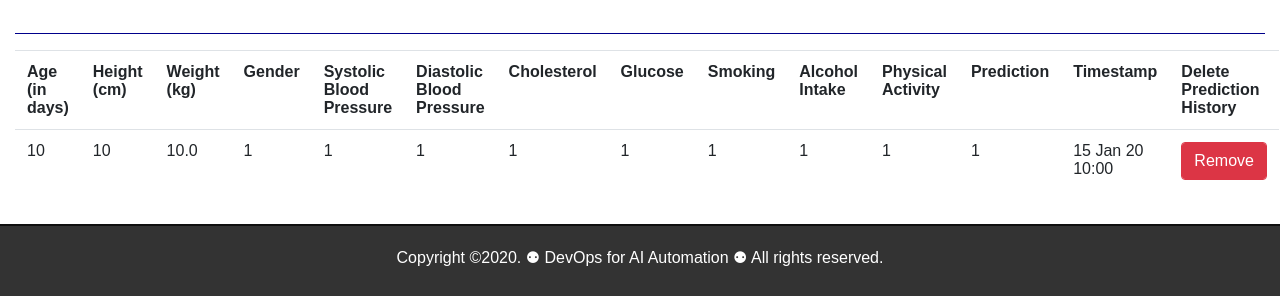
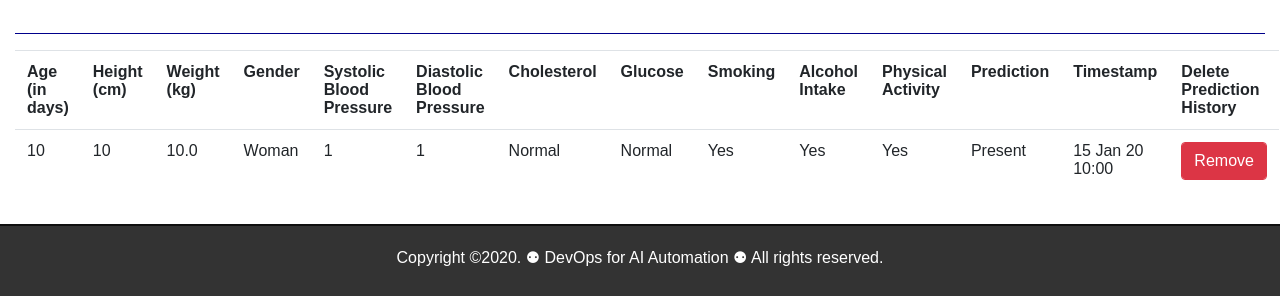
Before and after one commit to SheeNigami/heart-disease-predictor, a Flask app: page / in a window 1280 px wide. Shown: the part 948-1244 px from the top of the page. Run offline with Flask 2, Linux system fonts and the light colour scheme; a user stored in the database is signed in; tables that the repository leaves empty hold one stand-in row (values such as "Sample post"); parts of the project's set-up code (start-up, migrations or seed data) failed here and were passed over; some libraries are stand-ins or nearby versions.

Commit message:
table display text instead or encoding

```diff
--- a/application/routes.py
+++ b/application/routes.py
@@ -118,8 +118,24 @@ def add_entry(new_entry):
 
 
 def get_entries():
+    gender_lookup = {1: 'Woman', 2: 'Man'}
+    cholesterol_lookup = {1:'Normal', 2:'Above Normal', 3:'Well Above Normal'}
+    glucose_lookup = {1:'Normal', 2:'Above Normal', 3:'Well Above Normal'}
+    smoking_lookup = {0:'No', 1:'Yes'}
+    alcohol_lookup = {0:'No', 1:'Yes'}
+    physical_lookup = {0:'No', 1:'Yes'}
+    prediction_lookup = {0: 'Absent', 1: 'Present'}
     try:
         entries = Entry.query.filter_by(predicted_username=current_user.username).all()
+        for i in range(len(entries)):
+            entries[i].gender = gender_lookup[entries[i].gender]
+            entries[i].cholesterol = cholesterol_lookup[entries[i].cholesterol]
+            entries[i].glucose = glucose_lookup[entries[i].glucose]
+            entries[i].smoking = smoking_lookup[entries[i].smoking]
+            entries[i].alcohol = alcohol_lookup[entries[i].alcohol]
+            entries[i].physical = physical_lookup[entries[i].physical]
+            entries[i].prediction = prediction_lookup[entries[i].prediction]
+
         return entries
     except Exception as error:
         db.session.rollback()
--- a/application/templates/index.html
+++ b/application/templates/index.html
@@ -129,7 +129,7 @@
             <td>{{ entry.smoking }}</td>
             <td>{{ entry.alcohol }}</td>
             <td>{{ entry.physical }}</td>
-            <td>{{ entry.prediction|int }}</td>
+            <td>{{ entry.prediction }}</td>
             <td>{{ entry.predicted_on.strftime("%d %b %y %H:%M") }}</td>
             <td>
                 <form name="frmRemoveEntry" action="/remove" method="post" novalidate>
```
